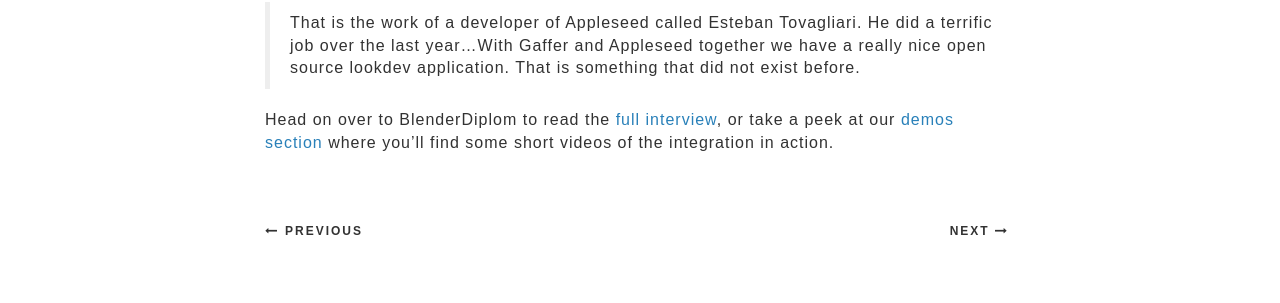
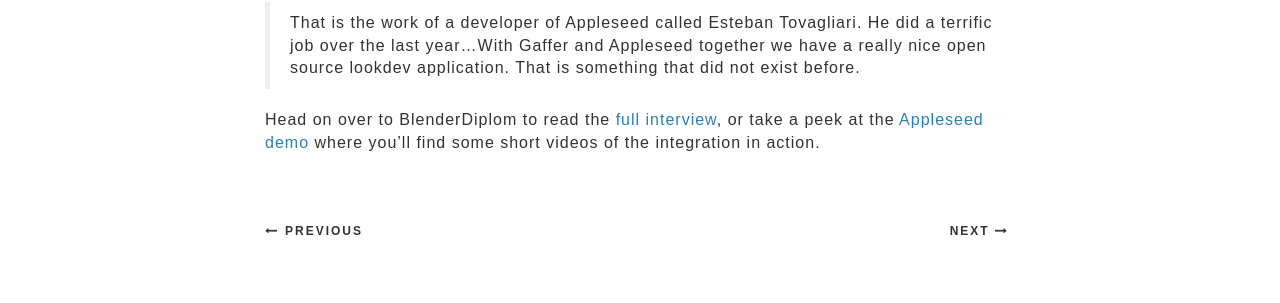
Before and after one commit to GafferHQ/gafferhq.github.io, a Jekyll site: the page built from _posts/2015-10-21-appleseedInterview.md, in a window 1280 px wide. Shown: the part 588-891 px from the top of the page. Built offline with Jekyll 4.4.1, drawn with Linux system fonts in a browser that asks for light colours; some web fonts are replaced.

Commit message:
Posts : Fix broken links

```diff
--- a/_posts/2015-10-21-appleseedInterview.md
+++ b/_posts/2015-10-21-appleseedInterview.md
@@ -10,4 +10,4 @@
 
  > That is the work of a developer of Appleseed called Esteban Tovagliari. He did a terrific job over the last year...With Gaffer and Appleseed together we have a really nice open source lookdev application. That is something that did not exist before.
 
-Head on over to BlenderDiplom to read the [full interview](http://blenderdiplom.com/en/interviews/607-interview-francois-beaune-on-appleseed-renderer.html), or take a peek at our [demos section]({{ site.baseurl }}/demos.html) where you'll find some short videos of the integration in action.
+Head on over to BlenderDiplom to read the [full interview](http://blenderdiplom.com/en/interviews/607-interview-francois-beaune-on-appleseed-renderer.html), or take a peek at the [Appleseed demo]({{ site.baseurl }}/news/interactive-appleseed/) where you'll find some short videos of the integration in action.
```
Also changed, not shown: _posts/2015-07-8-jurassicWorldInterview.md (+1 -1 lines).
